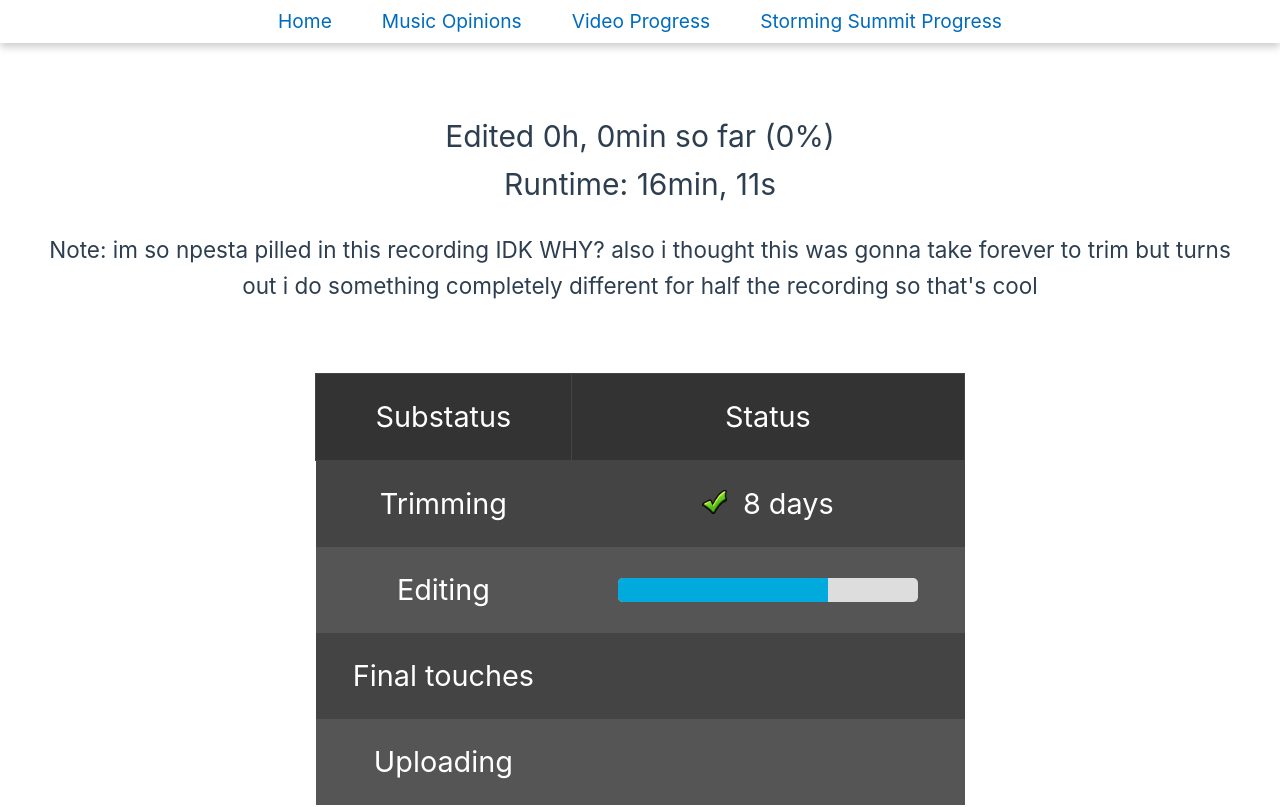
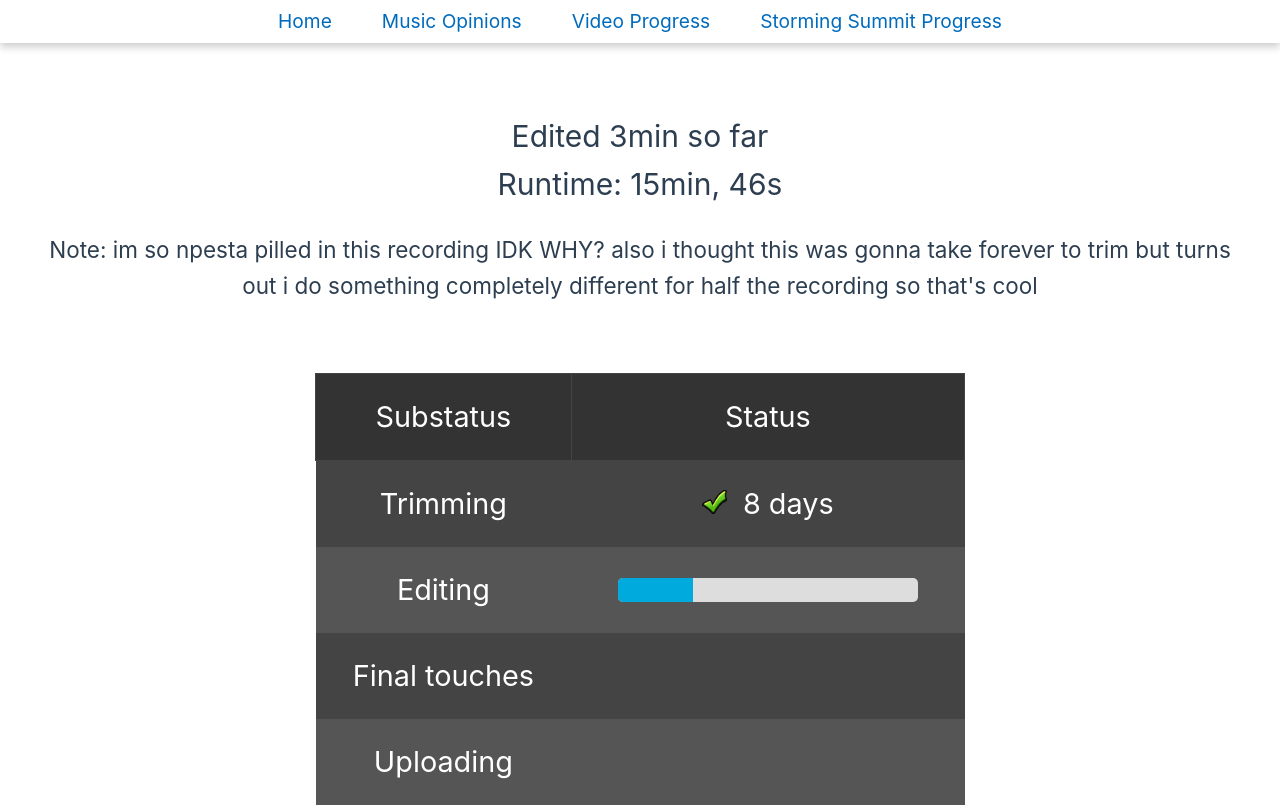
Before and after one commit to sphericle/sphericle, a Vue app: page /videoprogress in a window 1280 px wide. Shown: the top 807 px of the page. Built offline with nearby package versions, Linux system fonts and the light colour scheme.

Commit message:
new vid data

```diff
--- a/src/views/VideoProgressView.vue
+++ b/src/views/VideoProgressView.vue
@@ -23,14 +23,14 @@
       */
       status: 1,
       // changes the progress bar width next to the current status
-      progress: 70,
+      progress: 25,
 
       // these times are in total minutes
 
       cliptime: 81, // total recording length
       trimmedTime: 52, // total amount trimmed
-      editedTime: 0, // amount of trimmed video edited
-      runtime: "16min, 11s", // length of edited video
+      editedTime: 3, // amount of trimmed video edited
+      runtime: "15min, 46s", // length of edited video
 
       note: "im so npesta pilled in this recording IDK WHY? also i thought this was gonna take forever to trim but turns out i do something completely different for half the recording so that's cool"
     };
@@ -96,7 +96,7 @@
 
         <div v-else>
           <h1 v-if="status == 0">Trimmed {{ Math.floor(trimmedTime / 60) }}h, {{  trimmedTime % 60 }}min of raw footage so far ({{ Math.round(trimmedTime / cliptime * 100) }}%)</h1>
-          <h1 v-else-if="status == 1">Edited {{ Math.floor(editedTime / 60) }}h, {{ editedTime % 60 }}min so far ({{ Math.round(editedTime / cliptime * 100) }}%)</h1>
+          <h1 v-else-if="status == 1">Edited {{ editedTime % 60 }}min so far</h1>
           <h1 v-else-if="status > 1">Editing is done!</h1>
           <h1 v-if="status > 0">Runtime: {{ runtime }}</h1>
           <br />
```
